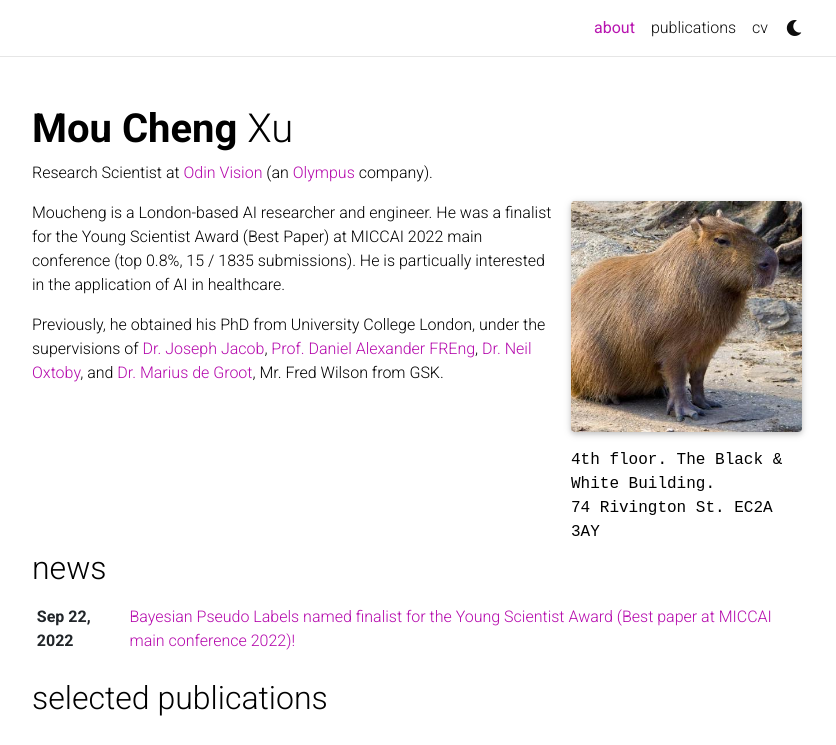
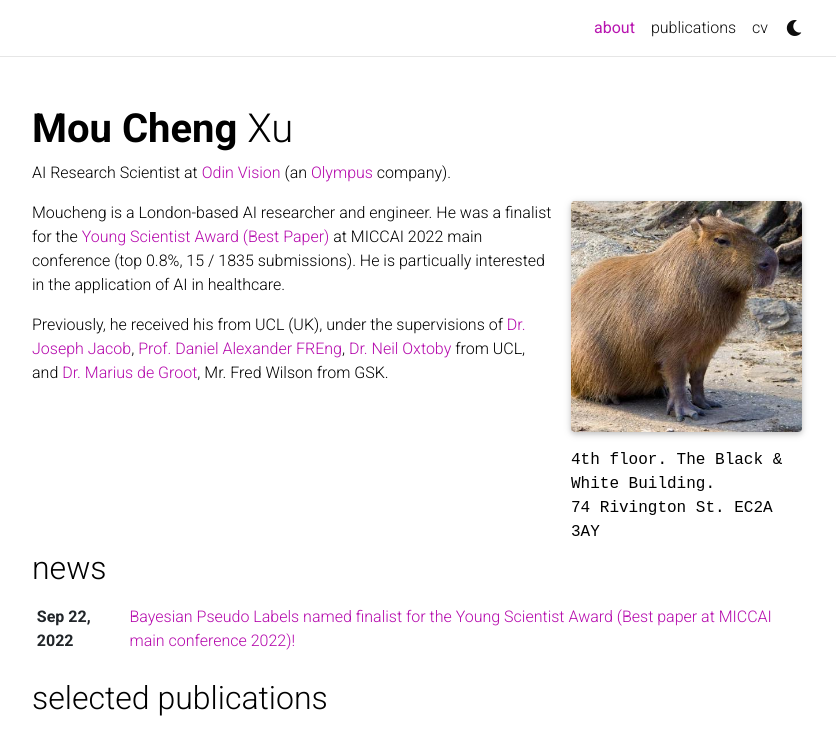
Before and after one commit to moucheng2017/moucheng2017.github.io, a Jekyll site: the page built from _pages/about.md, in a window 1280 px wide and 1015 px high, cut to the strip 0-745 px from the top of the window. Shown: the whole strip, without its empty margins (223-1059 px from the left). Built offline with Jekyll 4.4.1, drawn with Linux system fonts in a browser that asks for light colours; comment, search, counter and statistics services are not loaded; a style sheet for code colours, icons or effects is not loaded.

Commit message:
Update about.md small update

```diff
--- a/_pages/about.md
+++ b/_pages/about.md
@@ -3,7 +3,7 @@
 title: about
 permalink: /
 <!-- subtitle: <a href='#'>Affiliations</a>. Address. Contacts. Moto. Etc. -->
-subtitle: Research Scientist at <a href='https://odin-vision.com/'>Odin Vision</a> (an <a href='https://www.olympus-global.com/'>Olympus</a> company).
+subtitle: AI Research Scientist at <a href='https://odin-vision.com/'>Odin Vision</a> (an <a href='https://www.olympus-global.com/'>Olympus</a> company).
 
 profile:
   align: right
@@ -21,9 +21,9 @@
 
 <!-- Write your biography here. Tell the world about yourself. Link to your favorite [subreddit](http://reddit.com). You can put a picture in, too. The code is already in, just name your picture `prof_pic.jpg` and put it in the `img/` folder. -->
 
-Moucheng is a London-based AI researcher and engineer. He was a finalist for the Young Scientist Award (Best Paper) at MICCAI 2022 main conference (top 0.8%, 15 / 1835 submissions). He is particually interested in the application of AI in healthcare.
+Moucheng is a London-based AI researcher and engineer. He was a finalist for the <a href='https://moucheng2017.github.io/news/ysa/'>Young Scientist Award (Best Paper)</a> at MICCAI 2022 main conference (top 0.8%, 15 / 1835 submissions). He is particually interested in the application of AI in healthcare.
 
-Previously, he obtained his PhD from University College London, under the supervisions of <a href='https://scholar.google.com/citations?user=XCcV5ocAAAAJ&hl=en'>Dr. Joseph Jacob</a>, <a href='https://scholar.google.com/citations?user=mH-ZOQEAAAAJ&hl=en'>Prof. Daniel Alexander FREng</a>, <a href='https://scholar.google.com/citations?user=uWfRPHEAAAAJ&hl=en'>Dr. Neil Oxtoby</a>, and <a href='https://scholar.google.com/citations?user=sZ4UbusAAAAJ&hl=en'>Dr. Marius de Groot</a>, Mr. Fred Wilson from GSK.
+Previously, he received his from UCL (UK), under the supervisions of <a href='https://scholar.google.com/citations?user=XCcV5ocAAAAJ&hl=en'>Dr. Joseph Jacob</a>, <a href='https://scholar.google.com/citations?user=mH-ZOQEAAAAJ&hl=en'>Prof. Daniel Alexander FREng</a>, <a href='https://scholar.google.com/citations?user=uWfRPHEAAAAJ&hl=en'>Dr. Neil Oxtoby</a> from UCL, and <a href='https://scholar.google.com/citations?user=sZ4UbusAAAAJ&hl=en'>Dr. Marius de Groot</a>, Mr. Fred Wilson from GSK.
 
 <!-- Previously, he obtained his MRes degree at Hamlyn Centre for Medical Robotics, Imperial College London, and his bachelor degree in mechanical engineering at Cardiff Univesity. -->
 
```
